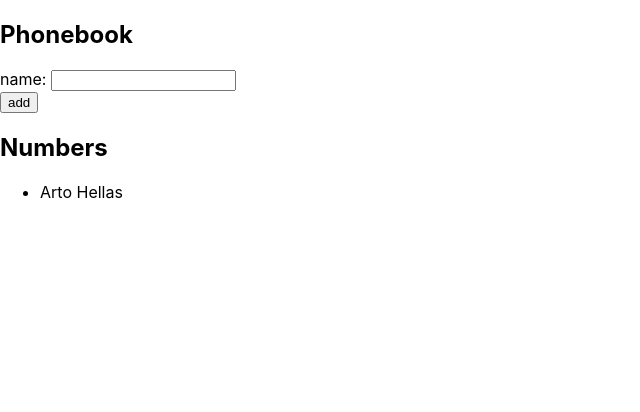
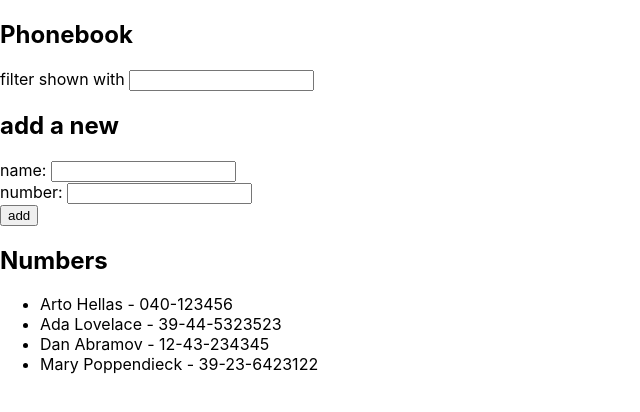
Before and after one commit to leandrotedini/FullStackOpen-Bootcamp, a React (Create React App) app in the folder part02/: page / in a window 1280 px wide. Shown: the top 412 px of the page, without its empty margins (0-640 px from the left). Built offline with nearby package versions, Linux system fonts and the light colour scheme.

Commit message:
Part 02 - Exercise 2.7 and 2.9

```diff
--- /dev/null
+++ b/part02/src/components/Person/index.js
@@ -0,0 +1,7 @@
+import React from "react";
+
+export default function Person ({ name, number }) {
+  return (
+    <span>{name} - {number}</span>
+  )
+}
--- a/part02/src/components/TelephoneGuide/index.js
+++ b/part02/src/components/TelephoneGuide/index.js
@@ -1,16 +1,18 @@
-import React, {useState} from "react";
+import React, { useState } from "react";
+import Person from "../Person";
 
 
 
 const TelephoneGuide = () => {
-  const [ persons, setPersons ] = useState([
-    { name: 'Arto Hellas' }
+  const [persons, setPersons] = useState([
+    { name: 'Arto Hellas', number: '040-123456' },
+    { name: 'Ada Lovelace', number: '39-44-5323523' },
+    { name: 'Dan Abramov', number: '12-43-234345' },
+    { name: 'Mary Poppendieck', number: '39-23-6423122' }
   ])
-  const [ newName, setNewName ] = useState('')
-
-  const handleNameChange = (event) => {
-    setNewName(event.target.value)
-  }
+  const [newName, setNewName] = useState('')
+  const [newNumber, setNewNumber] = useState('')
+  const [filter, setFilter] = useState('')
 
   const addName = (event) => {
     event.preventDefault()
@@ -18,17 +20,35 @@ const TelephoneGuide = () => {
     if (persons.some(item => item.name === newName)){
       alert(`${newName} is already added to phonebook`)
     }else{
-      setPersons([...persons, {name: newName}])
+      setPersons([...persons, {name: newName, number: newNumber}])
       setNewName('')
+      setNewNumber('')
     }
   }
 
+  const filterPersons = (filter) =>{
+    return persons.filter( item => {
+      return (
+        item.name.toLowerCase().indexOf(filter.toLowerCase()) !== -1
+      )
+    })
+  }
+
+  const personsToShow = filter === '' ? persons : filterPersons(filter)
+
+
   return (
     <div>
+
       <h2>Phonebook</h2>
+      filter shown with <input value={filter} onChange={(event) => setFilter(event.target.value)} />
+      <h2>add a new</h2>
       <form>
         <div>
-          name: <input value={newName} onChange={handleNameChange}/>
+          name: <input value={newName} onChange={(event) => setNewName(event.target.value)} />
+        </div>
+        <div>
+          number: <input value={newNumber} onChange={(event) => setNewNumber(event.target.value)} />
         </div>
         <div>
           <button type="submit" onClick={addName}>add</button>
@@ -36,7 +56,13 @@ const TelephoneGuide = () => {
       </form>
       <h2>Numbers</h2>
       <ul>
-        {persons.map(person => <li key={person.name}>{person.name}</li>)}
+        {personsToShow.map(person => {
+          return(
+            <li key={person.name}>
+              <Person name={person.name} number={person.number}/>
+            </li>
+          )
+          })}
       </ul>
     </div>
   )
```
